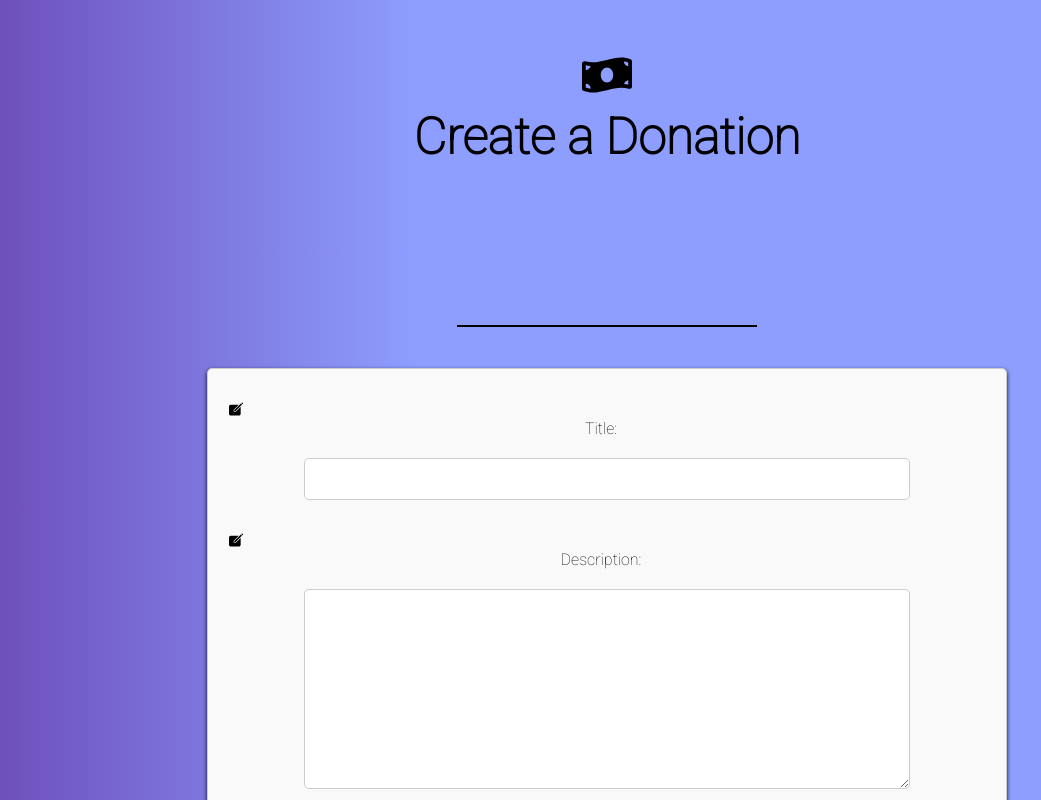
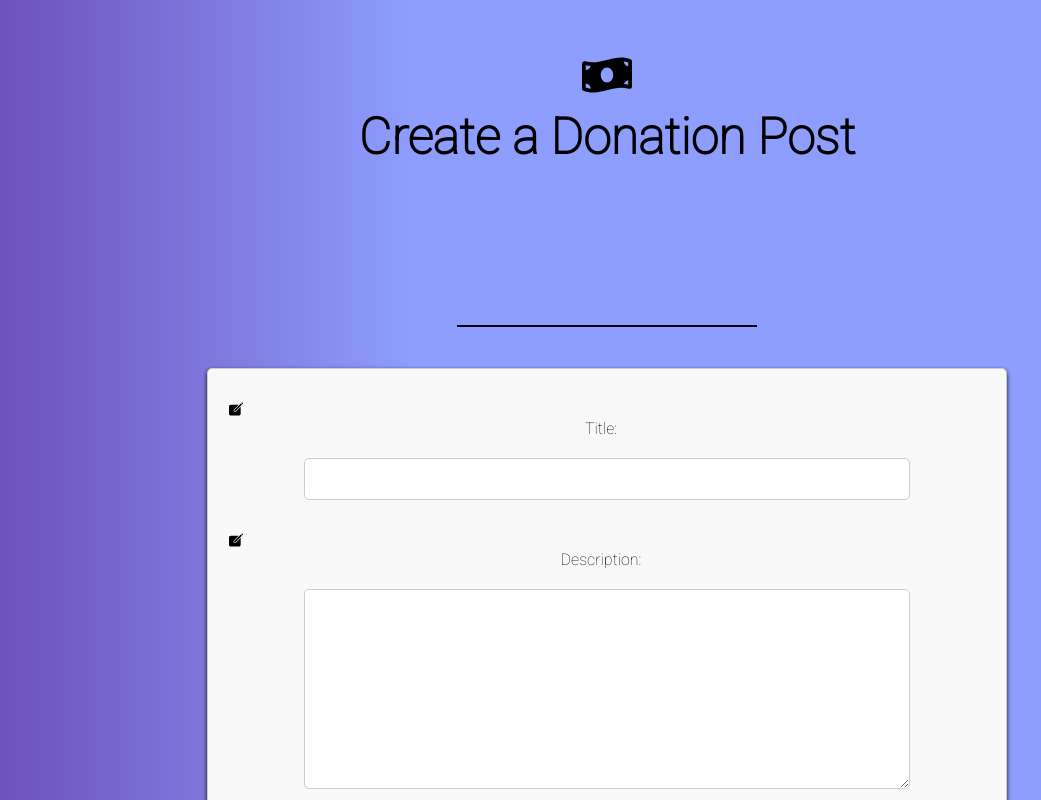
Before and after one commit to adityabisht02/Support-Local-Communities, a React (Create React App) app: page /createDonation in a window 1280 px wide. Shown: the top 800 px of the page, without its empty margins (33-1074 px from the left). Built offline with nearby package versions, Linux system fonts and the light colour scheme; no server answers.

Commit message:
title updated

```diff
--- a/src/donations/pages/DonationForm.js
+++ b/src/donations/pages/DonationForm.js
@@ -52,7 +52,7 @@ const DonationForm = () => {
   return (
     <div className='body'>
     <div align='center'>
-            <p><FaMoneyBillWave className="money-icon" />  Create a Donation<hr/></p>
+            <p><FaMoneyBillWave className="money-icon" />  Create a Donation Post<hr/></p>
     </div>
     <div className="donation-form-container">
       <br/>
```
